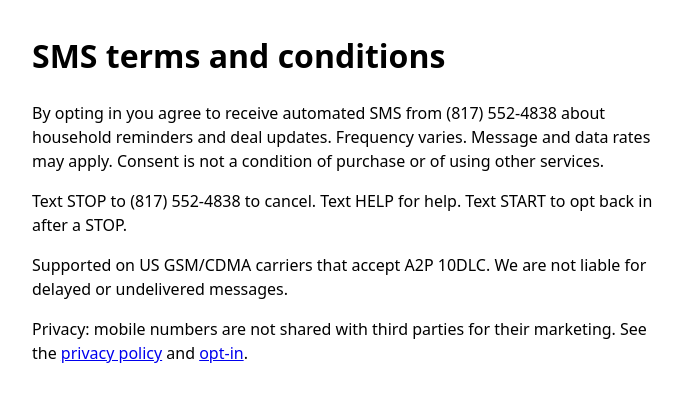
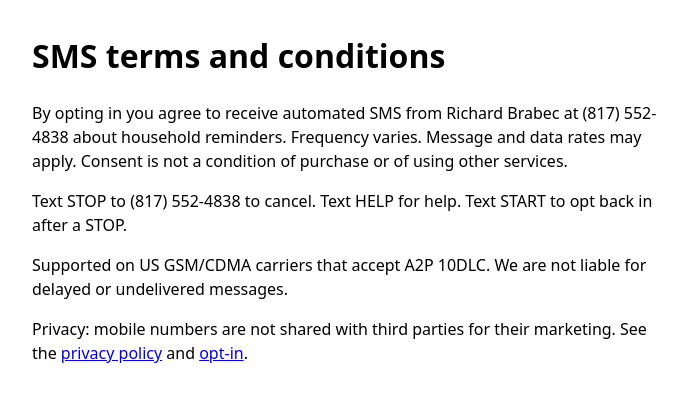
Before and after one commit to rcb384/brabec-sms, a plain HTML site: page terms.html in a window 1280 px wide. Shown: the whole page, without its empty margins (288-975 px from the left). Drawn offline with Linux system fonts and the light colour scheme.

Commit message:
Align terms.html with registered brand Richard Brabec for A2P 30886

```diff
--- a/terms.html
+++ b/terms.html
@@ -3,12 +3,12 @@
 <head>
   <meta charset="utf-8">
   <meta name="viewport" content="width=device-width, initial-scale=1">
-  <title>Terms — Household Alerts SMS</title>
+  <title>Terms — Richard Brabec SMS</title>
   <style>body { font-family: system-ui, sans-serif; max-width: 40rem; margin: 2rem auto; padding: 0 1rem; line-height: 1.5; }</style>
 </head>
 <body>
   <h1>SMS terms and conditions</h1>
-  <p>By opting in you agree to receive automated SMS from (817) 552-4838 about household reminders and deal updates. Frequency varies. Message and data rates may apply. Consent is not a condition of purchase or of using other services.</p>
+  <p>By opting in you agree to receive automated SMS from Richard Brabec at (817) 552-4838 about household reminders. Frequency varies. Message and data rates may apply. Consent is not a condition of purchase or of using other services.</p>
   <p>Text STOP to (817) 552-4838 to cancel. Text HELP for help. Text START to opt back in after a STOP.</p>
   <p>Supported on US GSM/CDMA carriers that accept A2P 10DLC. We are not liable for delayed or undelivered messages.</p>
   <p>Privacy: mobile numbers are not shared with third parties for their marketing. See the <a href="privacy.html">privacy policy</a> and <a href="index.html">opt-in</a>.</p>
```
